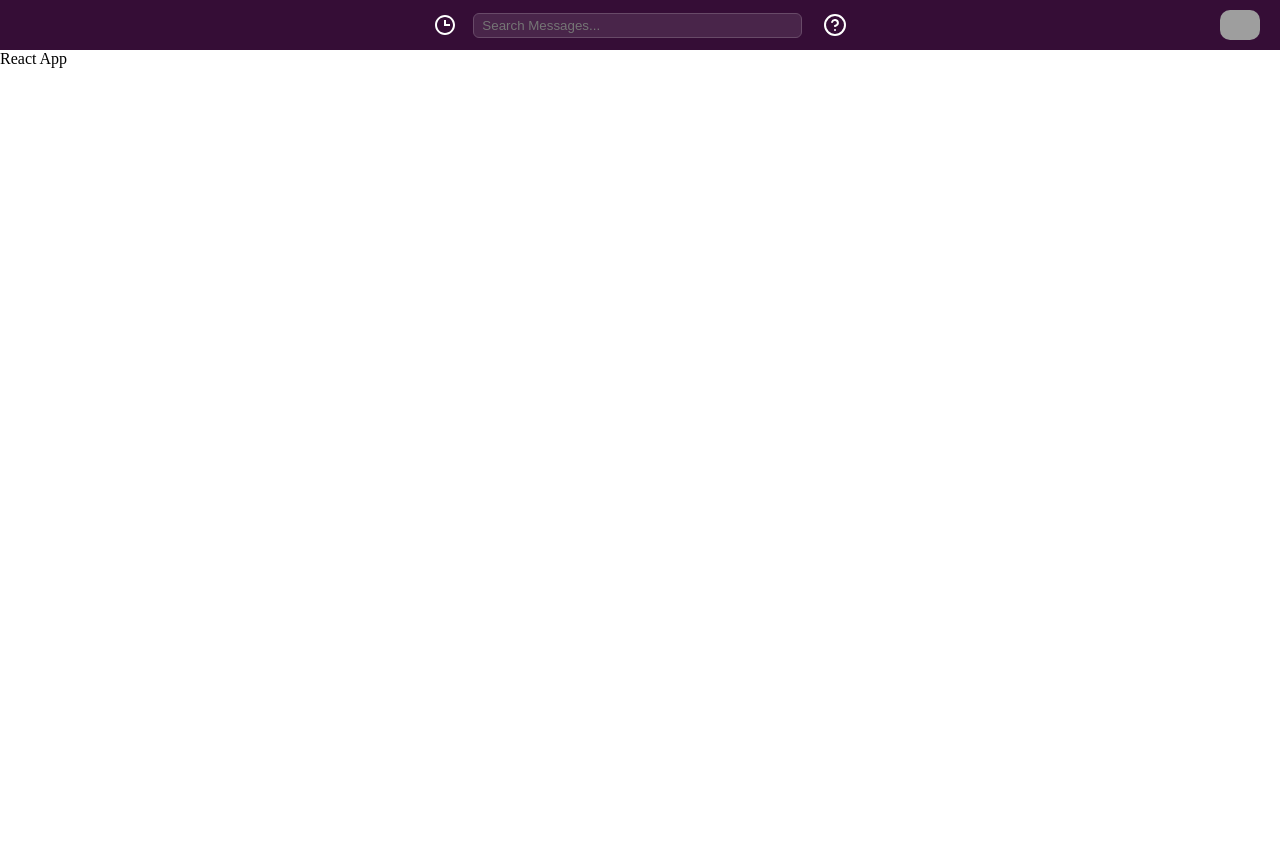
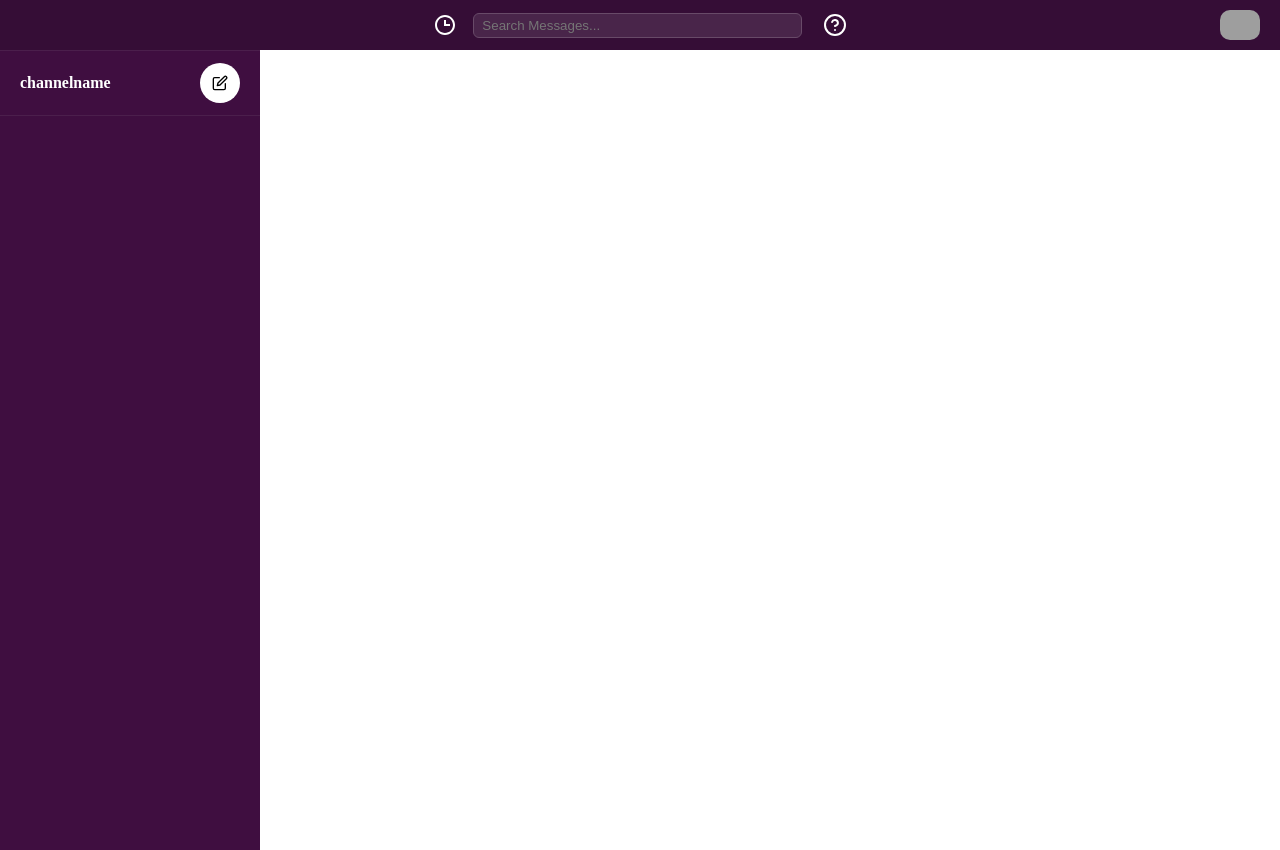
Before and after one commit to munirmahmud/slack-app-clone, a React (Create React App) app: page / in a window 1280 px wide. Before the commit the page ends 800 px from the top, so only its background shows below. Built offline with nearby package versions, Linux system fonts and the light colour scheme; no server answers; sample sign-in values are in the browser's storage; grey boxes are pictures that could not be loaded.

Commit message:
Sidebar component design done

```diff
--- a/src/App.js
+++ b/src/App.js
@@ -1,11 +1,15 @@
 import React from 'react';
 import Header from "./components/Header/Header";
+import Sidebar from "./components/Sidebar/Sidebar";
 
 const App = () => {
     return (
         <>
             <Header />
-            React App
+
+            <div className="main-content">
+                <Sidebar />
+            </div>
         </>
     );
 };
--- a/src/components/Header/Header.js
+++ b/src/components/Header/Header.js
@@ -2,7 +2,6 @@ import React from 'react';
 import './Header.styles.css';
 import { FiHelpCircle } from "react-icons/fi";
 import { BiTime } from "react-icons/bi";
-
 
 const Header = () => {
     return (
--- /dev/null
+++ b/src/components/Sidebar/Sidebar.js
@@ -0,0 +1,24 @@
+import React from 'react';
+import './Sidebar.styles.css';
+import { FiEdit } from "react-icons/fi";
+
+
+const Sidebar = (props) => {
+    return (
+        <aside className="sidebar">
+            <div className="sidebar__top">
+                <h4>channelname</h4>
+
+                <div className="edit__icon">
+                    <FiEdit />
+                </div>
+            </div>
+
+            <div className="sidebar__bottom">
+
+            </div>
+        </aside>
+    );
+};
+
+export default Sidebar;
--- /dev/null
+++ b/src/components/Sidebar/Sidebar.styles.css
@@ -0,0 +1,32 @@
+.sidebar {
+    background-color: #3F0E40;
+    height: 100vh;
+    width: 260px;
+}
+.sidebar__top {
+    display: flex;
+    align-items: center;
+    justify-content: space-between;
+    height: 64px;
+    border-top: 1px solid #4b1f4c;
+    border-bottom: 1px solid #4b1f4c;
+    padding: 0 20px;
+    color: #ffffff;
+    transition: background-color 0.4s;
+}
+.sidebar__top:hover {
+    background-color: #350D36;
+}
+.sidebar__top h4, .edit__icon {
+    cursor: pointer;
+}
+.edit__icon {
+    background: #ffffff;
+    color: #000000;
+    width: 40px;
+    height: 40px;
+    border-radius: 50%;
+    display: flex;
+    align-items: center;
+    justify-content: center;
+}
--- a/src/index.js
+++ b/src/index.js
@@ -7,19 +7,22 @@ import { BrowserRouter as Router, Switch, Route, withRouter} from "react-router-
 import Register from "./components/Auth/Register/Register";
 import Login from "./components/Auth/Login/Login";
 import firebase from "./server/firebase";
-import { Provider } from "react-redux";
+import { Provider, connect } from "react-redux";
+import { setUser } from "./store/actions/actionCreator";
 import store  from "./store";
 
 const Index = (props) => {
     useEffect(() => {
         firebase.auth().onAuthStateChanged(user => {
             if (user) {
+                props.setUser(user);
                 props.history.push('/');
             } else {
+                props.setUser(null);
                 props.history.push('/login');
             }
         });
-    }, [props.history]);
+    }, []);
 
     return (
         <Switch>
@@ -30,7 +33,19 @@ const Index = (props) => {
     );
 };
 
-const IndexWithRouter = withRouter(Index);
+const mapStateToProps = (state) => {
+    return {
+        currentUser: state.user.currentUser
+    }
+};
+
+const mapDispatchToProps = (dispatch) => {
+    return {
+        setUser: (user) => { dispatch(setUser(user))}
+    }
+};
+
+const IndexWithRouter = withRouter(connect(mapStateToProps, mapDispatchToProps) (Index));
 
 ReactDOM.render(
   <React.StrictMode>
```
